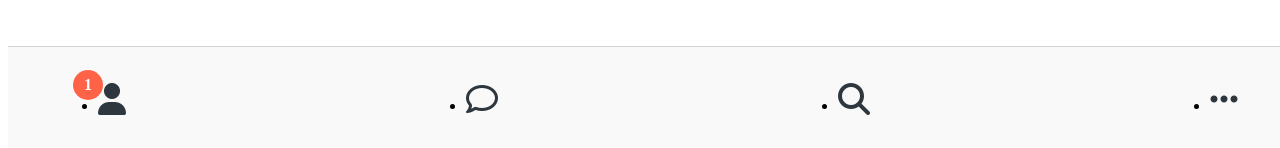
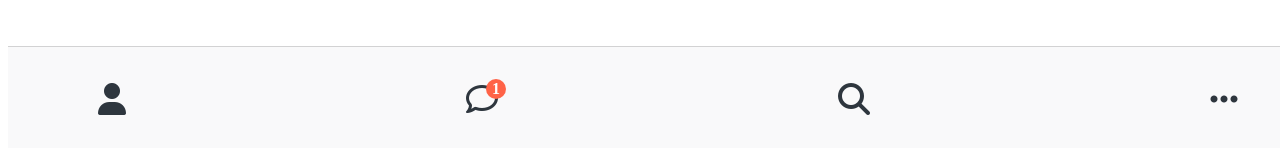
Before and after one commit to yohan11/real_codeclub_kakao, a plain HTML site: page friends.html in a window 1280 px wide. Shown: the part 649-797 px from the top of the page. Drawn offline with Linux system fonts and the light colour scheme.

Commit message:
하단바 CSS 3
하단바 CSS 3 수정

```diff
--- a/css/nav-bar.css
+++ b/css/nav-bar.css
@@ -1,3 +1,10 @@
+ul {
+    list-style: none;
+}
+a {
+    text-decoration: none;
+}
+
 .nav {
     position: fixed;
     bottom: 0;
@@ -14,20 +21,21 @@
 }
 
 .nav__link {
+    position: relative;
     color: #2e363e;
 }
 
 .nav__notification {
     background-color: tomato;
-    width: 30px;
-    height: 30px;
+    width: 20px;
+    height: 20px;
     border-radius: 15px;
+    color: white;
+    font-weight: 600;
+    left: 20px;
+    bottom: 15px;
     display: flex;
     justify-content: center;
     align-items: center;
-    color: white;
-    font-weight: 600;
     position: absolute;
-    left: 15px;
-    bottom: 15px;
 }
```
